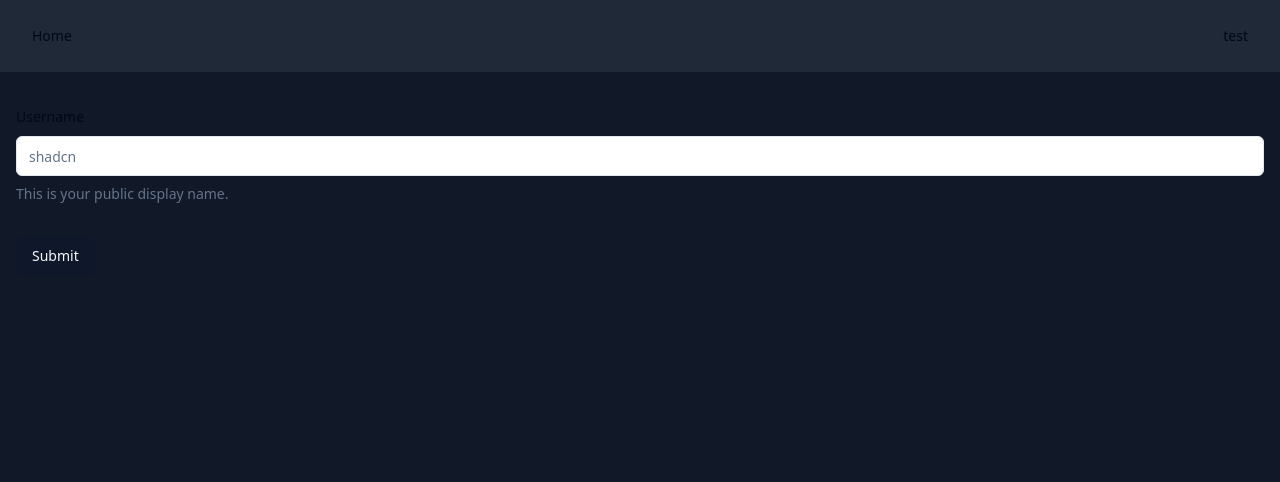
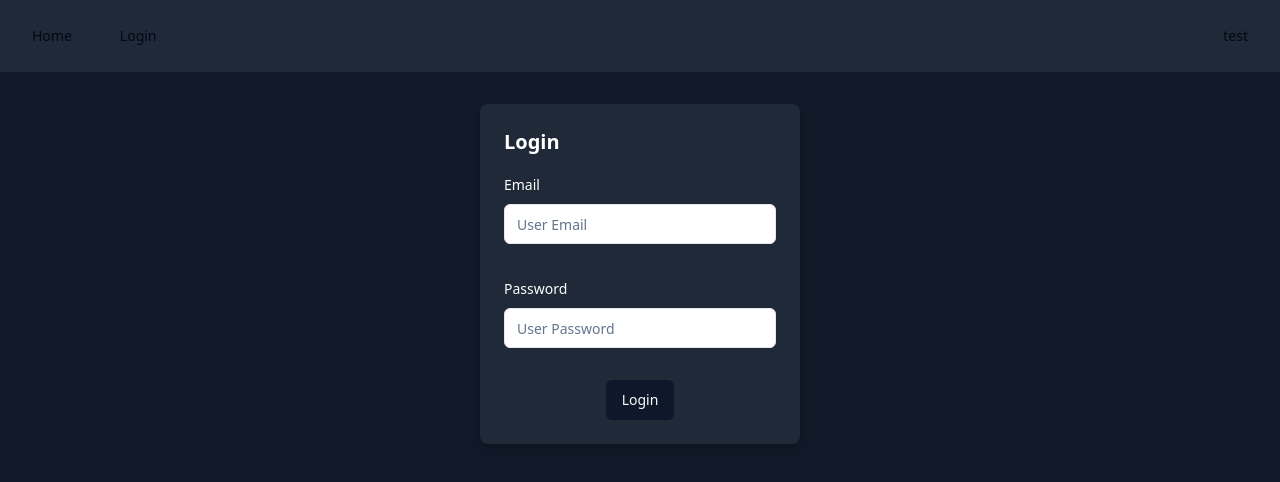
Before and after one commit to aquafinatrippy/finance-manager, a React (Vite) app in the folder Client/: page /login in a window 1280 px wide. Shown: the top 482 px of the page. Built offline with nearby package versions, Linux system fonts and the light colour scheme.

Commit message:
Made login card

```diff
--- a/Client/src/@/components/ui/input.tsx
+++ b/Client/src/@/components/ui/input.tsx
@@ -1,6 +1,6 @@
-import * as React from "react"
+import * as React from "react";
 
-import { cn } from "@/lib/utils"
+import { cn } from "@/lib/utils";
 
 export interface InputProps
   extends React.InputHTMLAttributes<HTMLInputElement> {}
@@ -11,15 +11,15 @@ const Input = React.forwardRef<HTMLInputElement, InputProps>(
       <input
         type={type}
         className={cn(
-          "flex h-10 w-full rounded-md border border-input bg-background px-3 py-2 text-sm ring-offset-background file:border-0 file:bg-transparent file:text-sm file:font-medium placeholder:text-muted-foreground focus-visible:outline-none focus-visible:ring-2 focus-visible:ring-ring focus-visible:ring-offset-2 disabled:cursor-not-allowed disabled:opacity-50",
+          "flex h-10 w-full rounded-md border border-input bg-background px-3 py-2 text-sm ring-offset-background file:border-0 file:bg-transparent file:text-sm file:font-medium placeholder:text-muted-foreground focus-visible:outline-none focus-visible:ring-2 text-gray-900 focus-visible:ring-ring focus-visible:ring-offset-2 disabled:cursor-not-allowed disabled:opacity-50",
           className
         )}
         ref={ref}
         {...props}
       />
-    )
+    );
   }
-)
-Input.displayName = "Input"
+);
+Input.displayName = "Input";
 
-export { Input }
+export { Input };
--- a/Client/src/App.tsx
+++ b/Client/src/App.tsx
@@ -10,7 +10,7 @@ function App() {
         <Header />
 
         <div className="flex justify-center items-center h-full">
-          <div className="container mx-auto px-4 py-8">
+          <div className="container mx-auto px-4 py-8 ">
             <Routes>
               <Route path="/" element={<HomeView />} />
               <Route path="/login" element={<LoginView />} />
--- a/Client/src/components/Header.tsx
+++ b/Client/src/components/Header.tsx
@@ -12,7 +12,10 @@ import {
   DropdownMenuTrigger,
 } from "@/components/ui/dropdown-menu";
 
-const links = [{ text: "Home", goTo: "/" }];
+const links = [
+  { text: "Home", goTo: "/" },
+  { text: "Login", goTo: "/login" },
+];
 
 export const Header = () => {
   const location = useLocation();
@@ -29,8 +32,14 @@ export const Header = () => {
       <div className="container mx-auto flex justify-between items-center px-4">
         <div className="flex items-center">
           <nav className="space-x-4">
-            {links.map((link) => (
-              <Button variant="ghost">{link.text}</Button>
+            {links.map(({ text, goTo }, index) => (
+              <Button
+                key={index}
+                onClick={() => changeLocation(goTo)}
+                variant="ghost"
+              >
+                {text}
+              </Button>
             ))}
           </nav>
         </div>
--- a/Client/src/views/LoginView.tsx
+++ b/Client/src/views/LoginView.tsx
@@ -15,14 +15,16 @@ import {
 import { Input } from "@/components/ui/input";
 
 const formSchema = z.object({
-  username: z.string().min(2).max(50),
+  email: z.string().min(2).max(50),
+  password: z.string().min(4).max(20),
 });
 
 export const LoginView = () => {
   const form = useForm<z.infer<typeof formSchema>>({
     resolver: zodResolver(formSchema),
     defaultValues: {
-      username: "",
+      email: "",
+      password: "",
     },
   });
 
@@ -31,26 +33,41 @@ export const LoginView = () => {
   };
 
   return (
+    <div className="bg-gray-800 mx-auto text-white rounded-lg shadow-md p-6 w-80">
+      <h2 className="text-xl font-semibold mb-4">Login</h2>
       <Form {...form}>
         <form onSubmit={form.handleSubmit(onSubmit)} className="space-y-8">
           <FormField
             control={form.control}
             name="username"
-          render={({ field }) => (
+            render={({ email }) => (
               <FormItem>
-              <FormLabel>Username</FormLabel>
+                <FormLabel>Email</FormLabel>
                 <FormControl>
-                <Input placeholder="shadcn" {...field} />
+                  <Input placeholder="User Email" {...email} />
                 </FormControl>
-              <FormDescription>
-                This is your public display name.
-              </FormDescription>
                 <FormMessage />
               </FormItem>
             )}
           />
-        <Button type="submit">Submit</Button>
+          <FormField
+            control={form.control}
+            name="username"
+            render={({ password }) => (
+              <FormItem>
+                <FormLabel>Password</FormLabel>
+                <FormControl>
+                  <Input placeholder="User Password" {...password} />
+                </FormControl>
+                <FormMessage />
+              </FormItem>
+            )}
+          />
+          <div className="flex justify-center">
+            <Button type="submit">Login</Button>
+          </div>
         </form>
       </Form>
+    </div>
   );
 };
```
Lines whose indentation alone changed are shown as unchanged.
